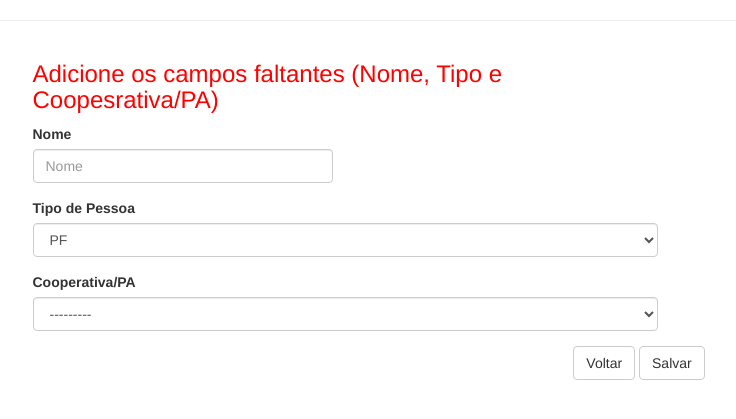
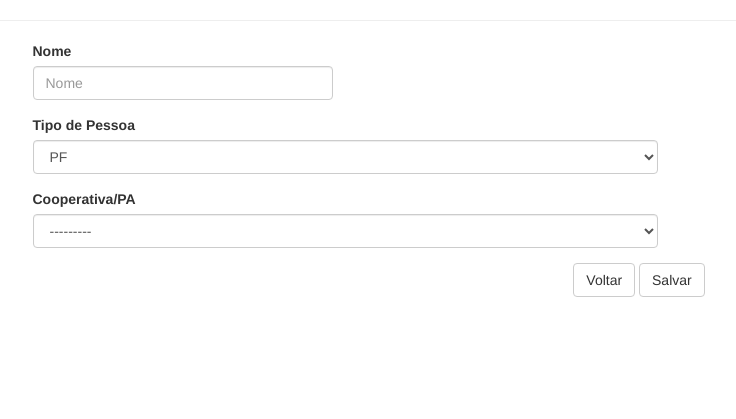
Before and after one commit to dalraf/iap, a Django app: page /giap/addcliente/1/ in a window 1280 px wide. Shown: the part 52-471 px from the top of the page, without its empty margins (295-1031 px from the left). Run offline with Django 3.2, Linux system fonts and the light colour scheme; the visitor is signed in with stand-in values (Sample User, id 1); data that the repository does not hold is empty; parts of the project's set-up code (start-up, migrations or seed data) failed here and were passed over; some libraries are stand-ins or nearby versions; some web fonts are replaced.

Commit message:
Removido mensagem

```diff
--- a/giap/templates/addtransacao.html
+++ b/giap/templates/addtransacao.html
@@ -1,14 +1,5 @@
 {% extends 'base.html' %} {% block content %}{% load bootstrap3 %}{% bootstrap_messages %} {{ form.media }}
 <form method="post" class="form" enctype="multipart/form-data">
-    <div class="row">
-        <div class="row">
-            <div class='col-md-3'>
-            </div>
-            <div class='col-md-6'>
-                <h3 style="color:red;">Adicione os campos faltantes (Nome, Tipo e Coopesrativa/PA)</h3>
-            </div>
-        </div>
-    </div>
     <div class="row">
         {% csrf_token %}
         <div class="row">
```
